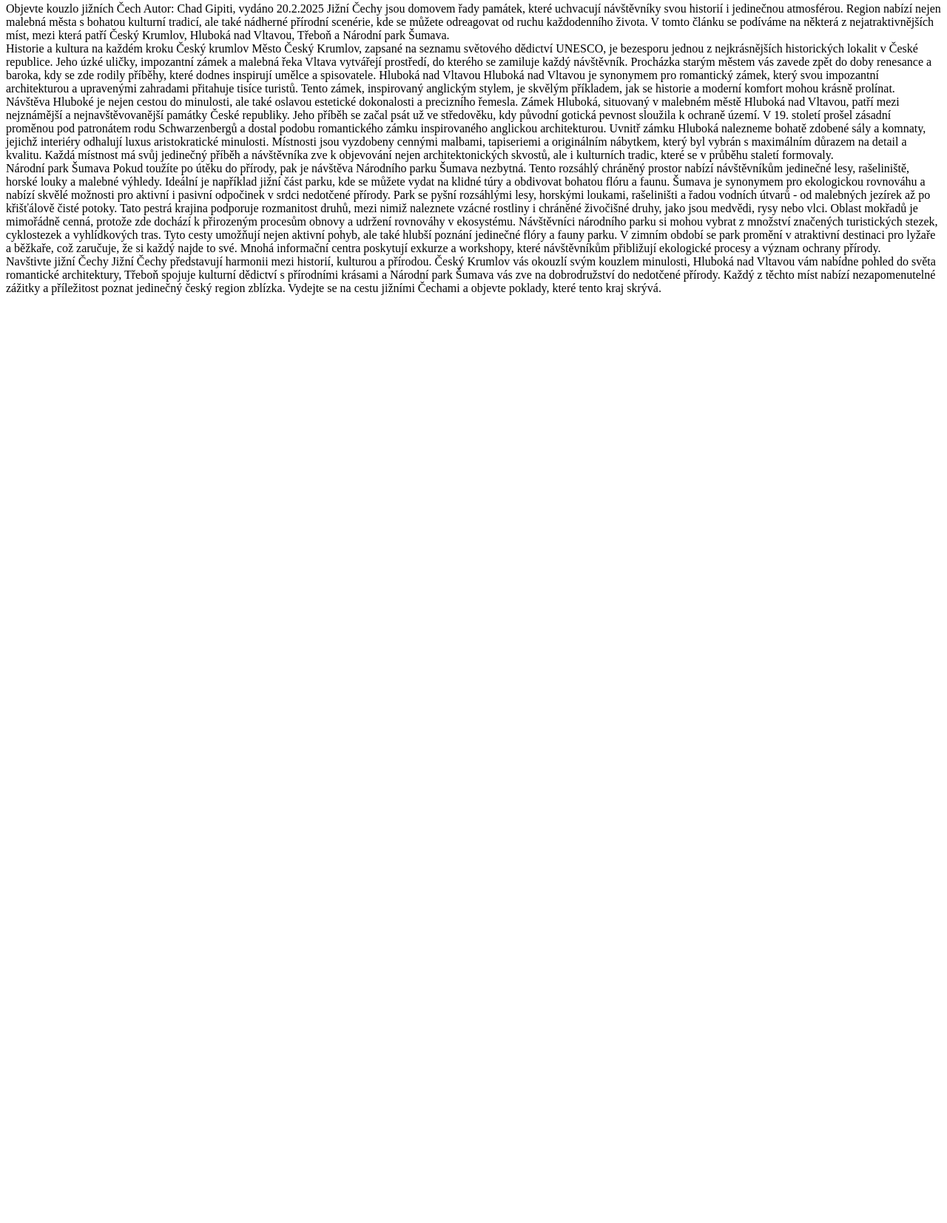
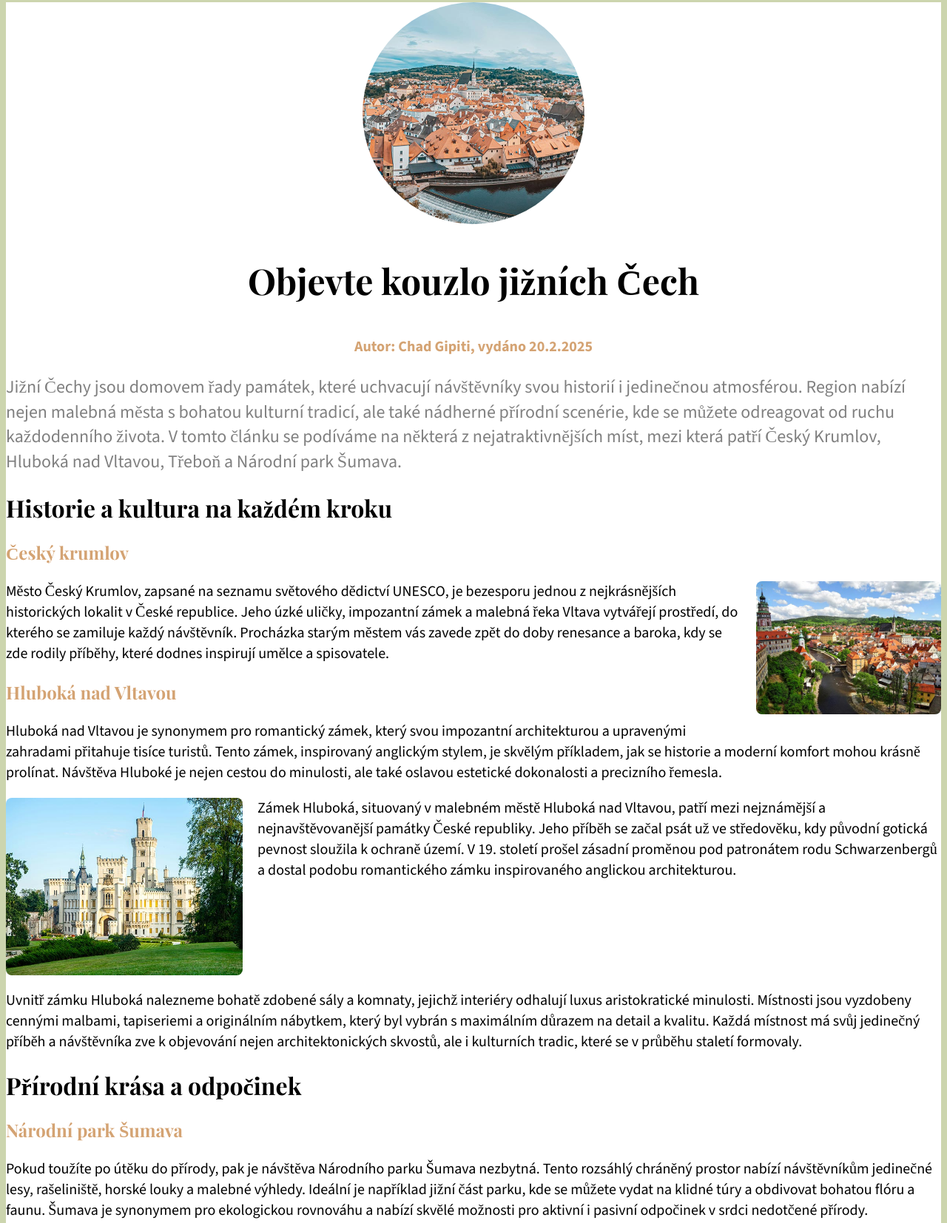
Before and after one commit to kkuzi/projekt-jizni-cechy, a plain HTML site: page index.html in a window 1280 px wide. Shown: the part 5-1659 px from the top of the page at 74% size. Before the commit the page ends 800 px from the top, so only its background shows below. Drawn offline with nearby package versions, Linux system fonts and the light colour scheme; a web font is replaced by a local one.

Commit message:
Upravy z lekce 2 Czechitas

```diff
--- a/index.html
+++ b/index.html
@@ -6,55 +6,60 @@
   <title>Objevte kouzlo jižních Čech</title>
 
   <link rel="stylesheet" href="style.css">
+  <link rel="preconnect" href="https://fonts.googleapis.com">
+  <link rel="preconnect" href="https://fonts.gstatic.com" crossorigin>
+  <link href="https://fonts.googleapis.com/css2?family=Playfair+Display:ital,wght@0,400..900;1,400..900&family=Source+Sans+3:ital,wght@0,200..900;1,200..900&display=swap" rel="stylesheet">
 </head>
 <body>
-
   <article>
 
-    <section>
-      Objevte kouzlo jižních Čech
+    <section class="uvod">
+      <img class="uvod-foto" src="images/jizni-cechy.jpg" alt="Jižní Čechy">
+      <h1>Objevte kouzlo jižních Čech</h1>
 
-      Autor: Chad Gipiti, vydáno 20.2.2025
+      <h4>Autor: Chad Gipiti, vydáno 20.2.2025</h4>
 
-      Jižní Čechy jsou domovem řady památek, které uchvacují návštěvníky svou historií i jedinečnou atmosférou. Region nabízí nejen malebná města s bohatou kulturní tradicí, ale také nádherné přírodní scenérie, kde se můžete odreagovat od ruchu každodenního života. V tomto článku se podíváme na některá z nejatraktivnějších míst, mezi která patří Český Krumlov, Hluboká nad Vltavou, Třeboň a Národní park Šumava.
+      <p>Jižní Čechy jsou domovem řady památek, které uchvacují návštěvníky svou historií i jedinečnou atmosférou. Region nabízí nejen malebná města s bohatou kulturní tradicí, ale také nádherné přírodní scenérie, kde se můžete odreagovat od ruchu každodenního života. V tomto článku se podíváme na některá z nejatraktivnějších míst, mezi která patří Český Krumlov, Hluboká nad Vltavou, Třeboň a Národní park Šumava.</p>
     </section>
 
 
-    <section>
-      Historie a kultura na každém kroku
+    <section class="historie">
+      <h2>Historie a kultura na každém kroku</h2>
 
-      Český krumlov
+      <h3>Český krumlov</h3>
+      <img class="krumlov-foto" src="images/cesky-krumlov.jpg" alt="Český Krumlov">
 
-      Město Český Krumlov, zapsané na seznamu světového dědictví UNESCO, je bezesporu jednou z nejkrásnějších historických lokalit v České republice. Jeho úzké uličky, impozantní zámek a malebná řeka Vltava vytvářejí prostředí, do kterého se zamiluje každý návštěvník. Procházka starým městem vás zavede zpět do doby renesance a baroka, kdy se zde rodily příběhy, které dodnes inspirují umělce a spisovatele.
+      <p>Město Český Krumlov, zapsané na seznamu světového dědictví UNESCO, je bezesporu jednou z nejkrásnějších historických lokalit v České republice. Jeho úzké uličky, impozantní zámek a malebná řeka Vltava vytvářejí prostředí, do kterého se zamiluje každý návštěvník. Procházka starým městem vás zavede zpět do doby renesance a baroka, kdy se zde rodily příběhy, které dodnes inspirují umělce a spisovatele.</p>
 
-      Hluboká nad Vltavou
+      <h3>Hluboká nad Vltavou</h3>
 
-      Hluboká nad Vltavou je synonymem pro romantický zámek, který svou impozantní architekturou a upravenými zahradami přitahuje tisíce turistů. Tento zámek, inspirovaný anglickým stylem, je skvělým příkladem, jak se historie a moderní komfort mohou krásně prolínat. Návštěva Hluboké je nejen cestou do minulosti, ale také oslavou estetické dokonalosti a precizního řemesla.
+      <p>Hluboká nad Vltavou je synonymem pro romantický zámek, který svou impozantní architekturou a upravenými zahradami přitahuje tisíce turistů. Tento zámek, inspirovaný anglickým stylem, je skvělým příkladem, jak se historie a moderní komfort mohou krásně prolínat. Návštěva Hluboké je nejen cestou do minulosti, ale také oslavou estetické dokonalosti a precizního řemesla.</p>
 
-      Zámek Hluboká, situovaný v malebném městě Hluboká nad Vltavou, patří mezi nejznámější a nejnavštěvovanější památky České republiky. Jeho příběh se začal psát už ve středověku, kdy původní gotická pevnost sloužila k ochraně území. V 19. století prošel zásadní proměnou pod patronátem rodu Schwarzenbergů a dostal podobu romantického zámku inspirovaného anglickou architekturou.
+      <img class="hluboka-foto" src="images/hluboka.jpg" alt="Hluboká nad Vltavou">
+      <p>Zámek Hluboká, situovaný v malebném městě Hluboká nad Vltavou, patří mezi nejznámější a nejnavštěvovanější památky České republiky. Jeho příběh se začal psát už ve středověku, kdy původní gotická pevnost sloužila k ochraně území. V 19. století prošel zásadní proměnou pod patronátem rodu Schwarzenbergů a dostal podobu romantického zámku inspirovaného anglickou architekturou.</p>
 
-      Uvnitř zámku Hluboká nalezneme bohatě zdobené sály a komnaty, jejichž interiéry odhalují luxus aristokratické minulosti. Místnosti jsou vyzdobeny cennými malbami, tapiseriemi a originálním nábytkem, který byl vybrán s maximálním důrazem na detail a kvalitu. Každá místnost má svůj jedinečný příběh a návštěvníka zve k objevování nejen architektonických skvostů, ale i kulturních tradic, které se v průběhu staletí formovaly.
+      <p class="clear">Uvnitř zámku Hluboká nalezneme bohatě zdobené sály a komnaty, jejichž interiéry odhalují luxus aristokratické minulosti. Místnosti jsou vyzdobeny cennými malbami, tapiseriemi a originálním nábytkem, který byl vybrán s maximálním důrazem na detail a kvalitu. Každá místnost má svůj jedinečný příběh a návštěvníka zve k objevování nejen architektonických skvostů, ale i kulturních tradic, které se v průběhu staletí formovaly.</p>
     </section>
 
     <section class="nature">
-      Národní park Šumava
+      <h2>Přírodní krása a odpočinek</h2>
+      <h3>Národní park Šumava</h3>
 
-      Pokud toužíte po útěku do přírody, pak je návštěva Národního parku Šumava nezbytná. Tento rozsáhlý chráněný prostor nabízí návštěvníkům jedinečné lesy, rašeliniště, horské louky a malebné výhledy. Ideální je například jižní část parku, kde se můžete vydat na klidné túry a obdivovat bohatou flóru a faunu. Šumava je synonymem pro ekologickou rovnováhu a nabízí skvělé možnosti pro aktivní i pasivní odpočinek v srdci nedotčené přírody.
+      <p>Pokud toužíte po útěku do přírody, pak je návštěva Národního parku Šumava nezbytná. Tento rozsáhlý chráněný prostor nabízí návštěvníkům jedinečné lesy, rašeliniště, horské louky a malebné výhledy. Ideální je například jižní část parku, kde se můžete vydat na klidné túry a obdivovat bohatou flóru a faunu. Šumava je synonymem pro ekologickou rovnováhu a nabízí skvělé možnosti pro aktivní i pasivní odpočinek v srdci nedotčené přírody.</p>
 
-      Park se pyšní rozsáhlými lesy, horskými loukami, rašeliništi a řadou vodních útvarů - od malebných jezírek až po křišťálově čisté potoky. Tato pestrá krajina podporuje rozmanitost druhů, mezi nimiž naleznete vzácné rostliny i chráněné živočišné druhy, jako jsou medvědi, rysy nebo vlci. Oblast mokřadů je mimořádně cenná, protože zde dochází k přirozeným procesům obnovy a udržení rovnováhy v ekosystému.
+      <img class="sumava-foto" src="images/sumava.jpg" alt="Šumava">
+      <p>Park se pyšní rozsáhlými lesy, horskými loukami, rašeliništi a řadou vodních útvarů - od malebných jezírek až po křišťálově čisté potoky. Tato pestrá krajina podporuje rozmanitost druhů, mezi nimiž naleznete vzácné rostliny i chráněné živočišné druhy, jako jsou medvědi, rysy nebo vlci. Oblast mokřadů je mimořádně cenná, protože zde dochází k přirozeným procesům obnovy a udržení rovnováhy v ekosystému.</p>
 
-      Návštěvníci národního parku si mohou vybrat z množství značených turistických stezek, cyklostezek a vyhlídkových tras. Tyto cesty umožňují nejen aktivní pohyb, ale také hlubší poznání jedinečné flóry a fauny parku. V zimním období se park promění v atraktivní destinaci pro lyžaře a běžkaře, což zaručuje, že si každý najde to své. Mnohá informační centra poskytují exkurze a workshopy, které návštěvníkům přibližují ekologické procesy a význam ochrany přírody.
+      <p class="clear">Návštěvníci národního parku si mohou vybrat z množství značených turistických stezek, cyklostezek a vyhlídkových tras. Tyto cesty umožňují nejen aktivní pohyb, ale také hlubší poznání jedinečné flóry a fauny parku. V zimním období se park promění v atraktivní destinaci pro lyžaře a běžkaře, což zaručuje, že si každý najde to své. Mnohá informační centra poskytují exkurze a workshopy, které návštěvníkům přibližují ekologické procesy a význam ochrany přírody.</p>
     </section>
 
-    <section>
-      Navštivte jižní Čechy
+    <section class="navsteva">
+      <h2>Navštivte jižní Čechy</h2>
 
       Jižní Čechy představují harmonii mezi historií, kulturou a přírodou. Český Krumlov vás okouzlí svým kouzlem minulosti, Hluboká nad Vltavou vám nabídne pohled do světa romantické architektury, Třeboň spojuje kulturní dědictví s přírodními krásami a Národní park Šumava vás zve na dobrodružství do nedotčené přírody. Každý z těchto míst nabízí nezapomenutelné zážitky a příležitost poznat jedinečný český region zblízka.
 
       Vydejte se na cestu jižními Čechami a objevte poklady, které tento kraj skrývá.
     </section>
-
   </article>
-
 </body>
 </html>
--- a/style.css
+++ b/style.css
@@ -1,2 +1,99 @@
 html { box-sizing: border-box; }
 *, ::before, ::after { box-sizing: inherit; }
+body {
+    font-size: 20px;
+    line-height: 1.4;
+    background-color: #ccd5ae;
+    font-family: "Source Sans 3", serif;
+
+}
+h1 {
+    font-size: 48px;
+    text-align: center;
+    font-family: "Playfair Display", serif;
+    line-height: 1.2;
+}
+
+h2 {
+    font-size: 32px;
+    font-family: "Playfair Display", serif;
+    line-height: 1.2;
+}
+
+h3 {
+    font-size: 24px;
+    color: #d4a373;
+    font-family: "Playfair Display", serif;
+    line-height: 1.2;
+}
+
+h4 {
+    color: #d4a373;
+    font-family: "Source Sans 3", serif;
+    text-align: center;
+    line-height: 1.2;
+}
+
+article {
+    background-color: white;
+}
+.uvod p {
+    font-size: 24px;
+    color: #808080;
+}
+.uvod-foto {
+    width: 300px;
+    height: 300px;
+    display: block;
+    margin-left: auto;
+    margin-right: auto;
+    border-radius: 50%;
+}
+
+.krumlov-foto {
+    width: 250px;
+    height: 180px;
+    float: right;
+    margin-left: 20px;
+    margin-bottom: 20px;
+    overflow: auto;
+    border-radius: 8px;
+}
+
+.hluboka-foto {
+    width: 320px;
+    height: 240px;
+    float: left;
+    margin-right: 20px;
+    margin-bottom: 20px;
+    overflow: auto;
+    border-radius: 8px;
+}
+
+.sumava-foto {
+    border-radius: 8px;
+}
+
+.clear {
+    clear: both;
+}
+
+/*
+<weight>: Use a value from 400 to 900
+<uniquifier>: Use a unique and descriptive class name
+.playfair-display-<uniquifier> {
+  font-family: "Playfair Display", serif;
+  font-optical-sizing: auto;
+  font-weight: <weight>;
+  font-style: normal;
+}
+
+<weight>: Use a value from 200 to 900
+<uniquifier>: Use a unique and descriptive class name
+.source-sans-3-<uniquifier> {
+  font-family: "Source Sans 3", serif;
+  font-optical-sizing: auto;
+  font-weight: <weight>;
+  font-style: normal;
+}
+*/
```
Also changed, not shown: index PUVODNI.html (added, +60 -0 lines).
